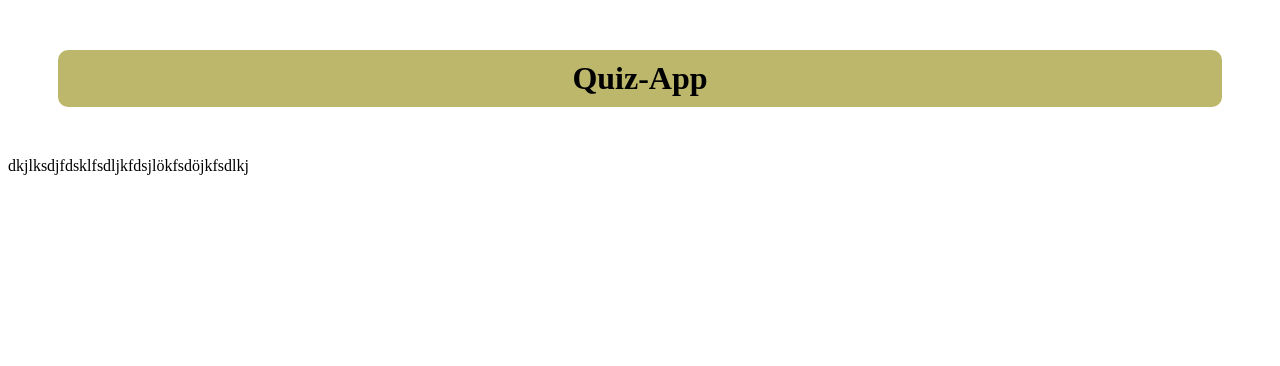
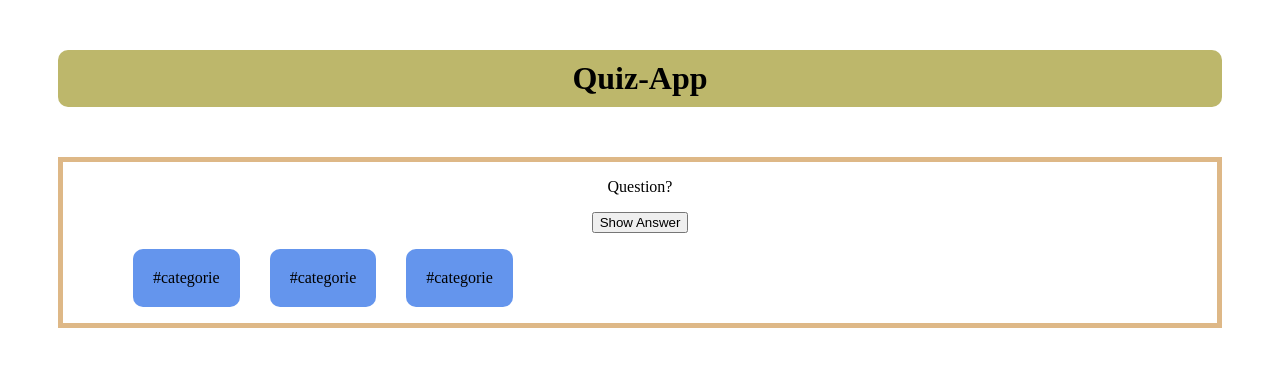
Before and after one commit to MariaAdner/Quiz-App, a plain HTML site: page index.html in a window 1280 px wide. Drawn offline with Linux system fonts and the light colour scheme.

Commit message:
Question-Card Grundgerüst angelegt

```diff
--- a/index.html
+++ b/index.html
@@ -12,8 +12,16 @@
       <h1>Quiz-App</h1>
     </head>
 
-    <question-card>
-      <p>dkjlksdjfdsklfsdljkfdsjlökfsdöjkfsdlkj</p>
-    </question-card>
+    <section id="Question-Card">
+      <p>Question?</p>
+
+      <button>Show Answer</button>
+
+      <ul class="categorie-tags">
+        <li>#categorie</li>
+        <li>#categorie</li>
+        <li>#categorie</li>
+      </ul>
+    </section>
   </body>
 </html>
--- a/styles.css
+++ b/styles.css
@@ -1,3 +1,7 @@
+body {
+  text-align: center;
+}
+
 h1 {
   background-color: darkkhaki;
   text-align: center;
@@ -5,3 +9,21 @@ h1 {
   padding: 10px;
   border-radius: 10px;
 }
+
+#Question-Card {
+  border: burlywood 5px solid;
+  margin: 50px;
+}
+
+.categorie-tags {
+  list-style: none;
+  display: flex;
+  flex-direction: row;
+}
+
+.categorie-tags li {
+  margin-left: 30px;
+  background-color: cornflowerblue;
+  border-radius: 10px;
+  padding: 20px;
+}
```
